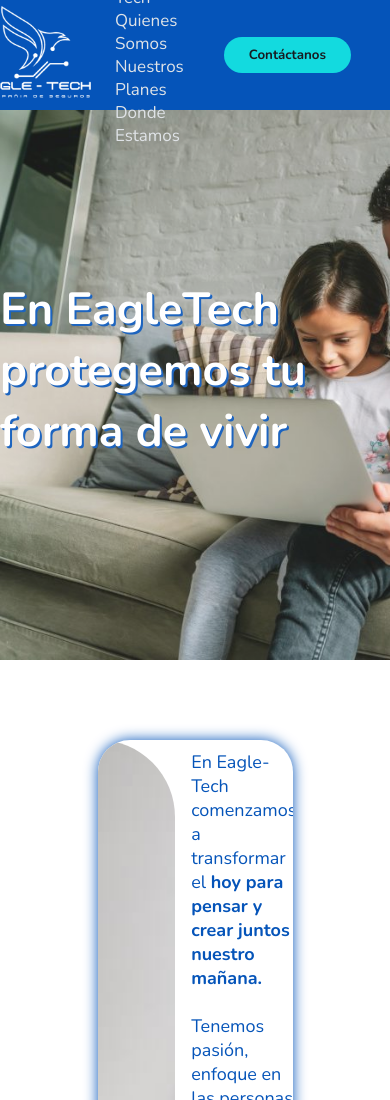
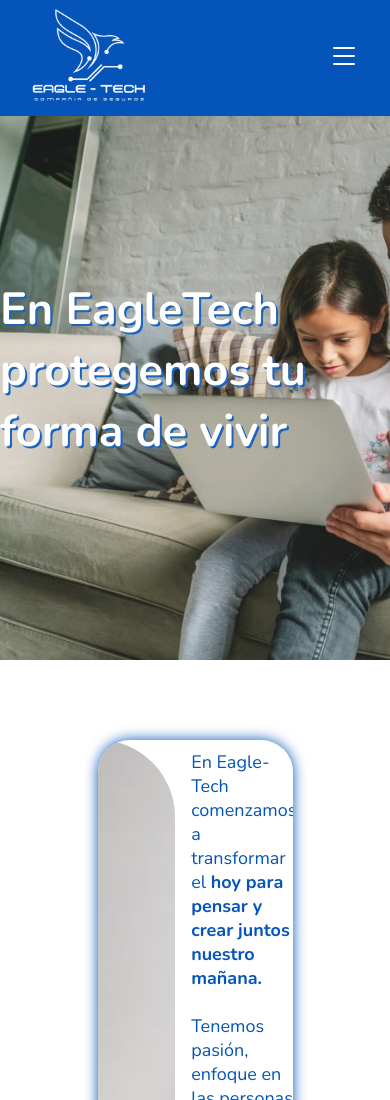
Before and after one commit to Sebasx192/Eagle-Tech, a plain HTML site: page Pages/quienesSomos.html in a window 390 px wide. Shown: the top 1100 px of the page. Drawn offline with nearby package versions, Linux system fonts and the light colour scheme.

Commit message:
Modificacion nav-bar a responsive

```diff
--- /dev/null
+++ b/Javascrip/nav-bar-resposive.js
@@ -0,0 +1,7 @@
+
+const button = document.querySelector('.button');
+const nav = document.querySelector('.nav');
+
+button.addEventListener('click', () =>{
+    nav.classList.toggle('active');
+})
--- a/Pages/quienesSomos.html
+++ b/Pages/quienesSomos.html
@@ -13,15 +13,21 @@
     <div class="logo">
         <img src="../imagenes/2Eagle-Tech transparente.png" alt="Logo de la marca">
     </div>
-    <nav>
+    <button class="button">
+      <svg class="svg" xmlns="http://www.w3.org/2000/svg" width="16" height="16" fill="currentColor" viewBox="0 0 16 16">
+        <path fill-rule="evenodd" d="M2.5 12a.5.5 0 0 1 .5-.5h10a.5.5 0 0 1 0 1H3a.5.5 0 0 1-.5-.5zm0-4a.5.5 0 0 1 .5-.5h10a.5.5 0 0 1 0 1H3a.5.5 0 0 1-.5-.5zm0-4a.5.5 0 0 1 .5-.5h10a.5.5 0 0 1 0 1H3a.5.5 0 0 1-.5-.5z"/>
+      </svg>
+    </button>
+    <nav class="nav">
         <ul class="nav-links">
-            <li><a href="/index.html">Eagle-Tech</a></li>
-            <li><a href="../Pages/quienesSomos.html">Quienes Somos</a></li>
-            <li><a href="../Pages/nuestrosPlanes.html">Nuestros Planes</a></li>
-            <li><a href="../Pages/contactos.html">Donde Estamos</a></li>
+            <li class="li"><a href="/index.html">Eagle-Tech</a></li>
+            <li class="li"><a href="../Pages/quienesSomos.html">Quienes Somos</a></li>
+            <li class="li"><a href="../Pages/nuestrosPlanes.html">Nuestros Planes</a></li>
+            <li class="li"><a href="../Pages/contactos.html">Donde Estamos</a></li>
+            <li class="li"><a href="" class="btn"><button>Contáctanos</button></a></li>
         </ul>
     </nav>
-    <a href="" class="btn"><button>Contáctanos</button></a>
+
   </header>
   <main>
     <section class="banner_quienes_somos">
@@ -67,5 +73,6 @@
     </div>
     </section>
   </main>
+  <script src="../Javascrip/nav-bar-resposive.js"></script>
 </body>
 </html>
--- a/css/style.css
+++ b/css/style.css
@@ -15,10 +15,11 @@
 .header{
     background-color: #0554b9;
     display: flex;
-    justify-content: flex-end;
+    flex-flow: row wrap; /*Agregue*/
+    justify-content: space-between; /*Agregue*/
     align-items: center;
-    height: 110px;
-    padding: 5px 10%; /*modifique*/
+    height: auto;
+    padding: 5px 30px; /*modifique*/
     position: fixed;
     z-index: 1000;
     width: 100%;
@@ -40,10 +41,14 @@
 
 .header .nav-links{
     list-style: none;
+    display: flex; /*Agregue*/
+    flex-flow: row nowrap; /*Agregue*/
+    justify-content: flex-end; /*Agregue*/
+    align-items: center; /*Agregue*/
 }
 
 .header .nav-links li{
-    display: inline-block;
+   /*  display: inline-block; */ /*modifique*/
     padding: 0 20px;
 }
 
@@ -61,7 +66,6 @@
 }
 
 .header .btn button{
-    margin-left: 20px;
     font-weight: 700;
     color: #181b20;
     padding: 9px 25px;
@@ -79,6 +83,47 @@
 }
 
 /* Nico */
+.header .svg{
+    width: 2rem;
+    height: 2rem;
+    fill: white;
+    border: none;
+}
+.header .button{
+    background-color: #0554b9;
+    display: none;
+    border: none;
+}
+
+@media screen and (max-width: 991px) {
+    .header .button{
+        display: block;
+        cursor: pointer;
+    }
+    .header .nav{
+        width: 100%;
+        height: 0;
+        pointer-events: none;
+        overflow: hidden;
+        transition: all .5s ease;
+        display: flex;
+        flex-flow: column nowrap;
+        justify-content: center;
+        align-items: center;
+    }
+    .header .nav.active{
+        height: 50vh;
+        pointer-events: auto;
+    }
+    .header .nav-links{
+        flex-direction: column;
+    }
+    .header .li{
+        margin: 1rem 0;
+    }
+
+}
+
 main{
     padding-top: 110px;
 }
```
Also changed, not shown: Pages/contactos.html (+13 -6 lines), Pages/nuestrosPlanes.html (+13 -6 lines), index.html (+13 -6 lines).
